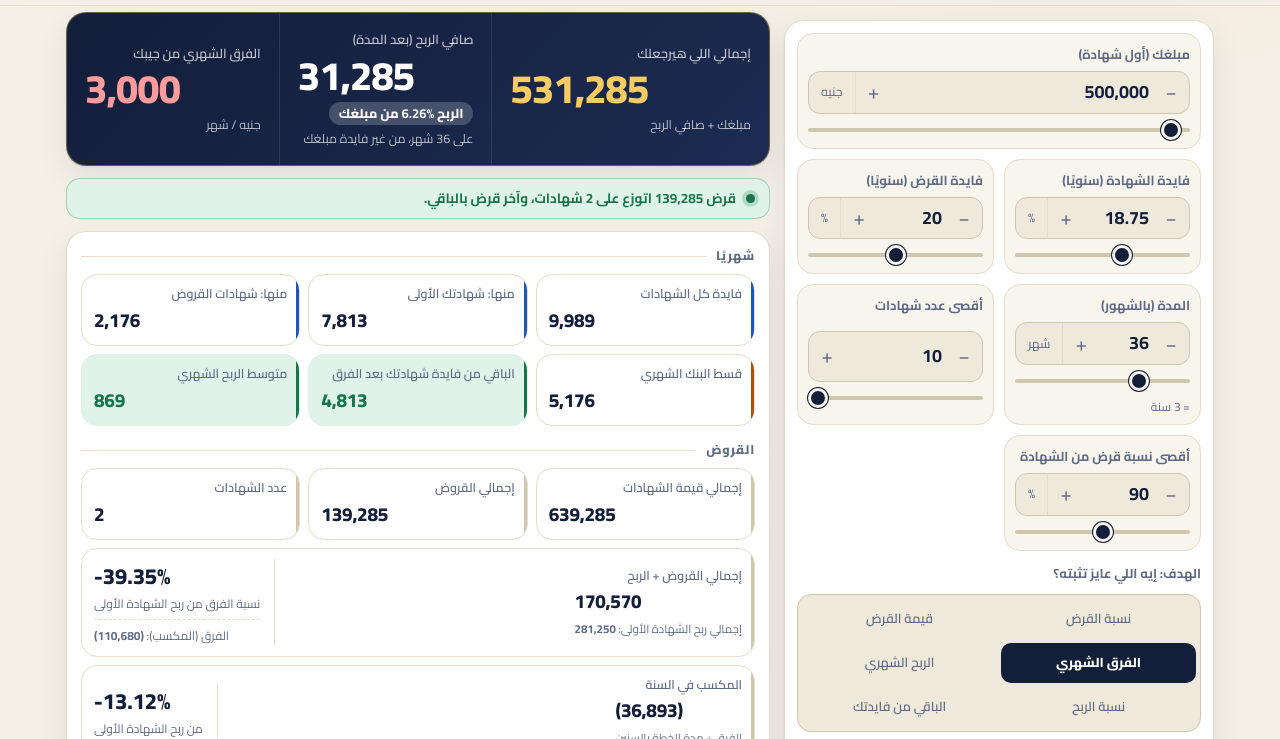
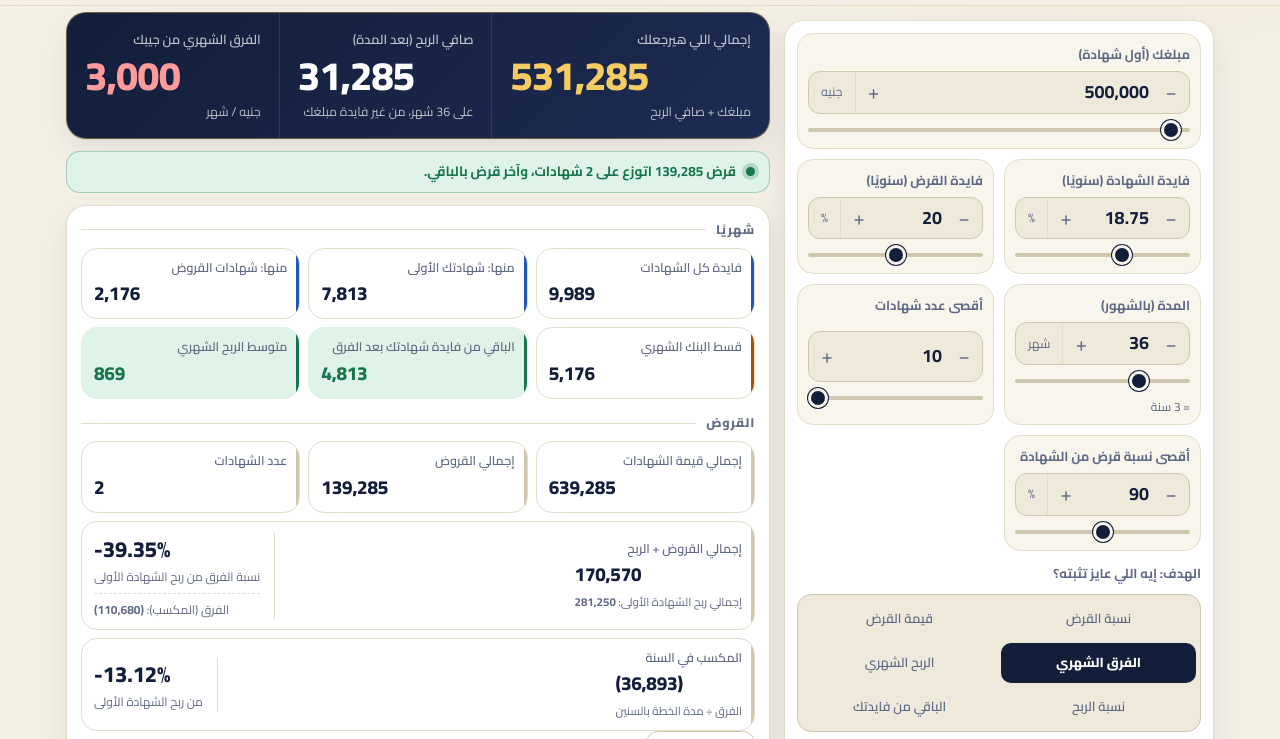
Before and after one commit to islamadel206/cert-calculator, a plain HTML site: page index.html in a window 1280 px wide. Shown: the part 56-795 px from the top of the page. Drawn offline with Linux system fonts and the light colour scheme.

Commit message:
Remove profit-percent pill under net profit KPI
Co-Authored-By: Claude Sonnet 5.5 <noreply@anthropic.com>
Claude-Session: https://claude.ai/code/session_01Q3GL2Xs1Xs52h6ocvQQ9hB

```diff
--- a/index.html
+++ b/index.html
@@ -420,7 +420,7 @@ td.sep,th.sep{border-inline-start:1px solid var(--line-strong)}
     <div class="col-out">
       <section class="kpis" aria-label="ملخص النتيجة">
     <div class="kpi main"><div class="k">إجمالي اللي هيرجعلك</div><div class="v num" id="rFinal"></div><div class="s">مبلغك + صافي الربح</div></div>
-    <div class="kpi"><div class="k">صافي الربح (بعد المدة)</div><div class="v num" id="rNet"></div><div class="s"><span class="pct" id="rNetPct"></span><span id="rNetSub"></span></div></div>
+    <div class="kpi"><div class="k">صافي الربح (بعد المدة)</div><div class="v num" id="rNet"></div><div class="s"><span id="rNetSub"></span></div></div>
     <div class="kpi diff"><div class="k">الفرق الشهري من جيبك</div><div class="v num" id="rDiff"></div><div class="s">جنيه / شهر</div></div>
   </section>
 
@@ -823,7 +823,6 @@ function compute(p){
 
     $('#rFinal').textContent=fmtPlain(R.final);
     $('#rNet').textContent=fmtPlain(R.net);
-    $('#rNetPct').innerHTML=R.A>0?'الربح <b class="num">'+fmtField(R.net/R.A*100,2)+'%</b> من مبلغك':'-';
     $('#rLoanProfitNet').textContent=fmt(R.used+R.net);
     $('#rCertTot2').textContent=fmt(R.single);
     $('#rLoanPctNet').textContent=R.single>0?fmtField((R.used+R.net-R.single)/R.single*100,2)+'%':'-';
```
